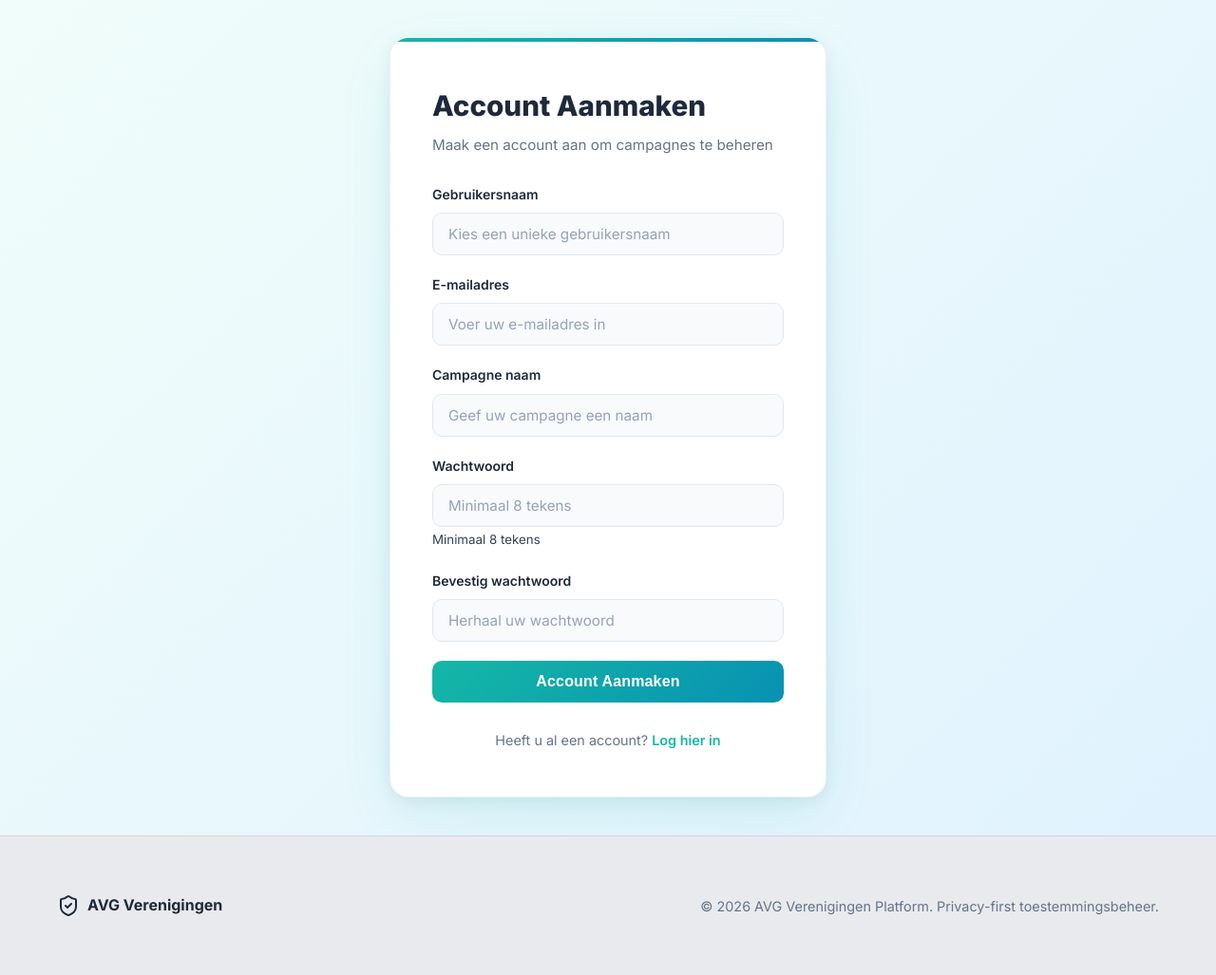
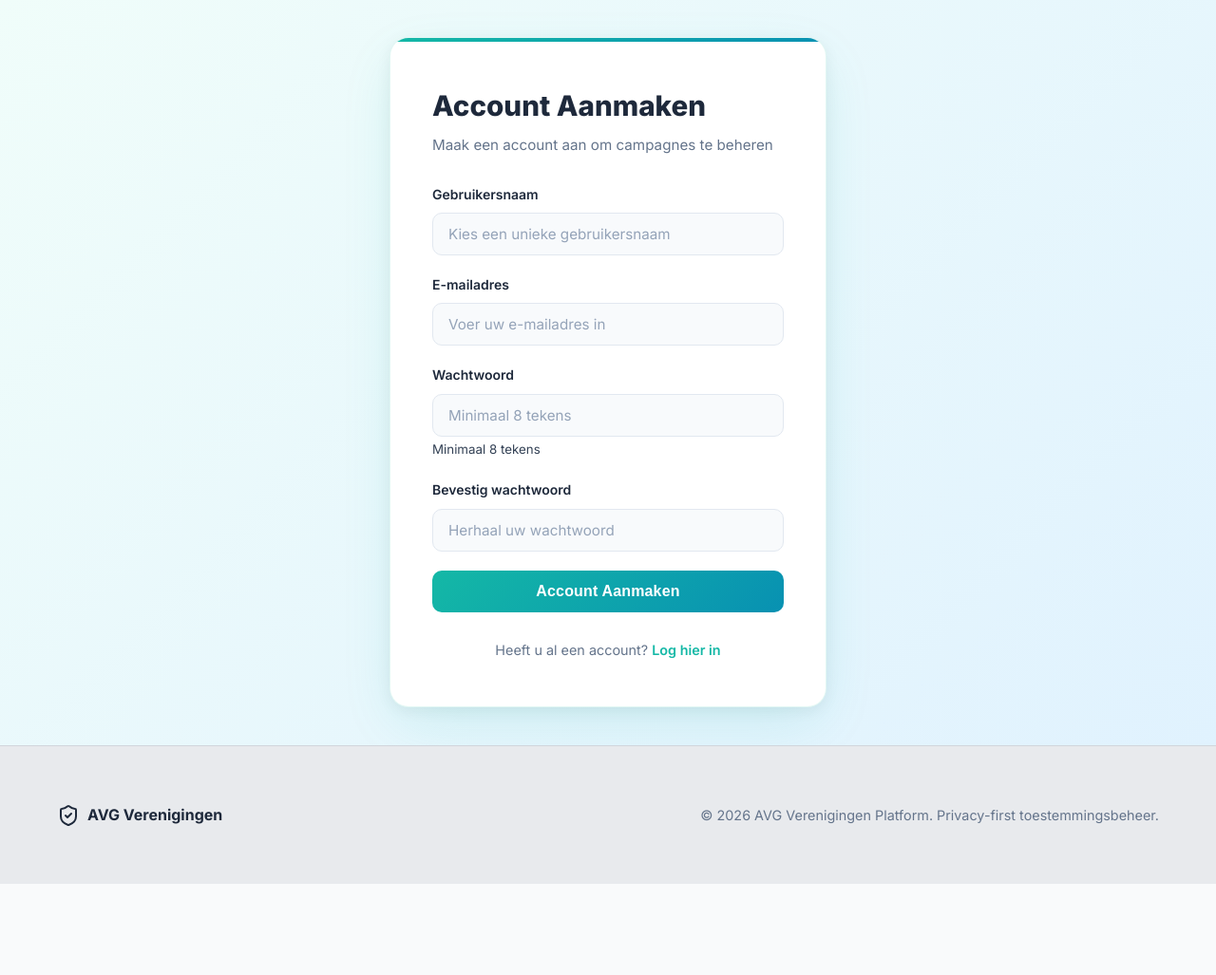
Before and after one commit to jarrin/vereniging-avg, a PHP site: page /vereniging-avg/index.php?action=register in a window 1280 px wide. Shown: the part 81-1108 px from the top of the page at 95% size. After the commit the page ends 1012 px from the top, so only its background shows below. Run offline with PHP 8.4, Linux system fonts and the light colour scheme; some libraries are stand-ins or nearby versions.

Commit message:
refactor: Remove campaign name requirement from user registration process

```diff
--- a/controllers/authcontroller.php
+++ b/controllers/authcontroller.php
@@ -72,11 +72,10 @@ class AuthController
 	{
 		$username = trim($data['username'] ?? '');
 		$email = trim($data['email'] ?? '');
-		$campaign_name = trim($data['campaign_name'] ?? '');
 		$password = $data['password'] ?? '';
 		$passwordConfirm = $data['password_confirm'] ?? '';
 
-		if (!$username || !$email || !$password || !$campaign_name) {
+		if (!$username || !$email || !$password) {
 			return ['success' => false, 'message' => 'Vul alle verplichte velden in.', 'errors' => []];
 		}
 
@@ -104,18 +103,7 @@ class AuthController
 			return $userRes;
 		}
 
-		// Create campaign for this user
-		$user_id = $userRes['id'];
-		$campaignRes = Campaign::create($user_id, $campaign_name);
-
-		if (!$campaignRes['success']) {
-			// User was created but campaign creation failed
-			// For now, we'll return success as the user account is created
-			// In production, you might want to rollback
-			return ['success' => true, 'message' => 'Account aangemaakt, maar campagne kon niet worden aangemaakt.', 'user_id' => $user_id];
-		}
-
-		return ['success' => true, 'message' => 'Account en campagne aangemaakt!', 'user_id' => $user_id, 'campaign_id' => $campaignRes['id']];
+		return ['success' => true, 'message' => 'Account aangemaakt!', 'user_id' => $userRes['id']];
 	}
 
 	public function login(array $data): array
--- a/resources/views/register.twig
+++ b/resources/views/register.twig
@@ -46,22 +46,6 @@
             </div>
 
             <div class="form-group">
-                {% if fieldErrors.campaign_name %}
-                    <div class="field-error">{{ fieldErrors.campaign_name }}</div>
-                {% endif %}
-                <label for="campaign_name">Campagne naam</label>
-                <input
-                    id="campaign_name"
-                    name="campaign_name"
-                    type="text"
-                    required
-                    maxlength="255"
-                    value="{{ post.campaign_name|default('') }}"
-                    placeholder="Geef uw campagne een naam"
-                />
-            </div>
-
-            <div class="form-group">
                 {% if fieldErrors.password %}
                     <div class="field-error">{{ fieldErrors.password }}</div>
                 {% endif %}
```
